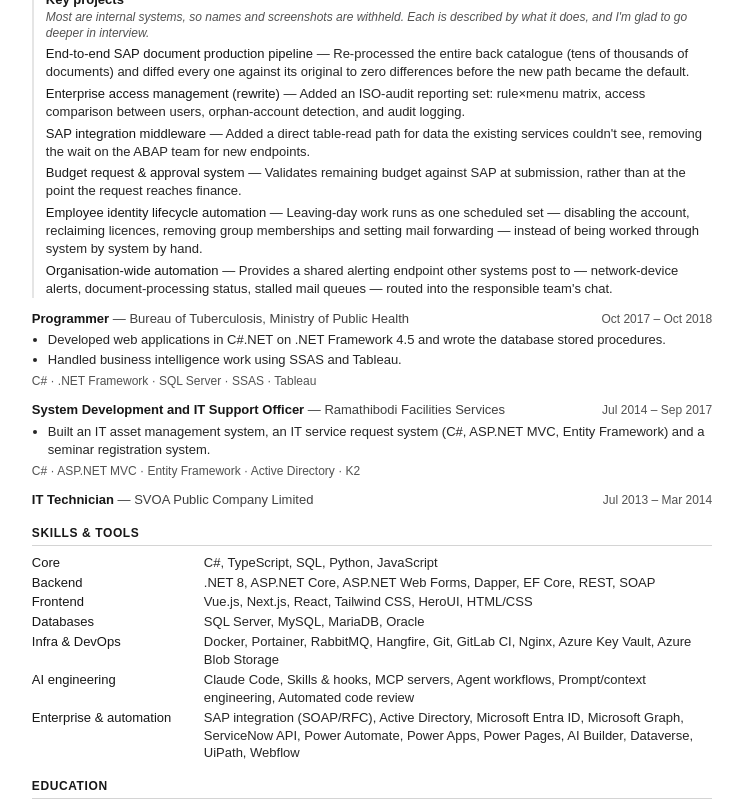
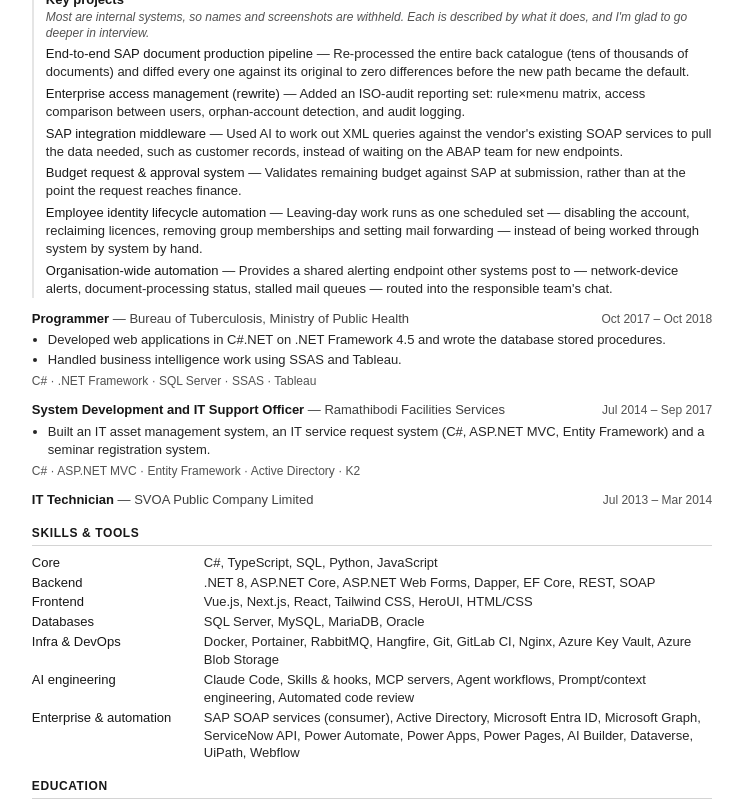
Before and after one commit to jerateep/jerateeps.dev, a Next.js app: page /en/resume in a window 1280 px wide. Shown: the part 820-1620 px from the top of the page, without its empty margins (268-1011 px from the left). Built offline with nearby package versions, Linux system fonts and the light colour scheme; a web font is replaced by a local one.

Commit message:
fix: SAP is consumed via vendor SOAP services, not a core skill

```diff
--- a/content/profile.ts
+++ b/content/profile.ts
@@ -457,8 +457,8 @@
           en: "Removed the need for each downstream system to integrate with SAP independently, consolidating maintenance into a single point.",
         },
         {
-          th: "เพิ่มทางอ่าน table ของ SAP โดยตรงสำหรับข้อมูลที่ service เดิมเข้าไม่ถึง ลดการรอทีม ABAP พัฒนา endpoint เพิ่ม",
-          en: "Added a direct table-read path for data the existing services couldn't see, removing the wait on the ABAP team for new endpoints.",
+          th: "ใช้ AI ช่วยหาวิธีเขียน XML query กับ SOAP service ที่ vendor มีอยู่แล้ว เพื่อดึงข้อมูลที่ต้องการ เช่น ข้อมูลลูกค้า โดยไม่ต้องรอทีม ABAP พัฒนา endpoint ใหม่",
+          en: "Used AI to work out XML queries against the vendor's existing SOAP services to pull the data needed, such as customer records, instead of waiting on the ABAP team for new endpoints.",
         },
         {
           th: "เพิ่ม alert เมื่อ sync ข้อมูลไม่สำเร็จ ทำให้รู้ทันทีว่าข้อมูลฝั่ง downstream ยังไม่อัปเดต",
@@ -1028,7 +1028,6 @@
     "ASP.NET Core",
     ".NET 8",
     "SQL Server",
-    "SAP integration (SOAP/RFC)",
     "Power Automate",
   ],
 
@@ -1067,7 +1066,7 @@
     {
       title: { th: "Enterprise และ automation", en: "Enterprise & automation" },
       items: [
-        "SAP integration (SOAP/RFC)",
+        "SAP SOAP services (consumer)",
         "Active Directory",
         "Microsoft Entra ID",
         "Microsoft Graph",
```
Also changed, not shown: 1 other file (tests, documents, lock files or other folders).
